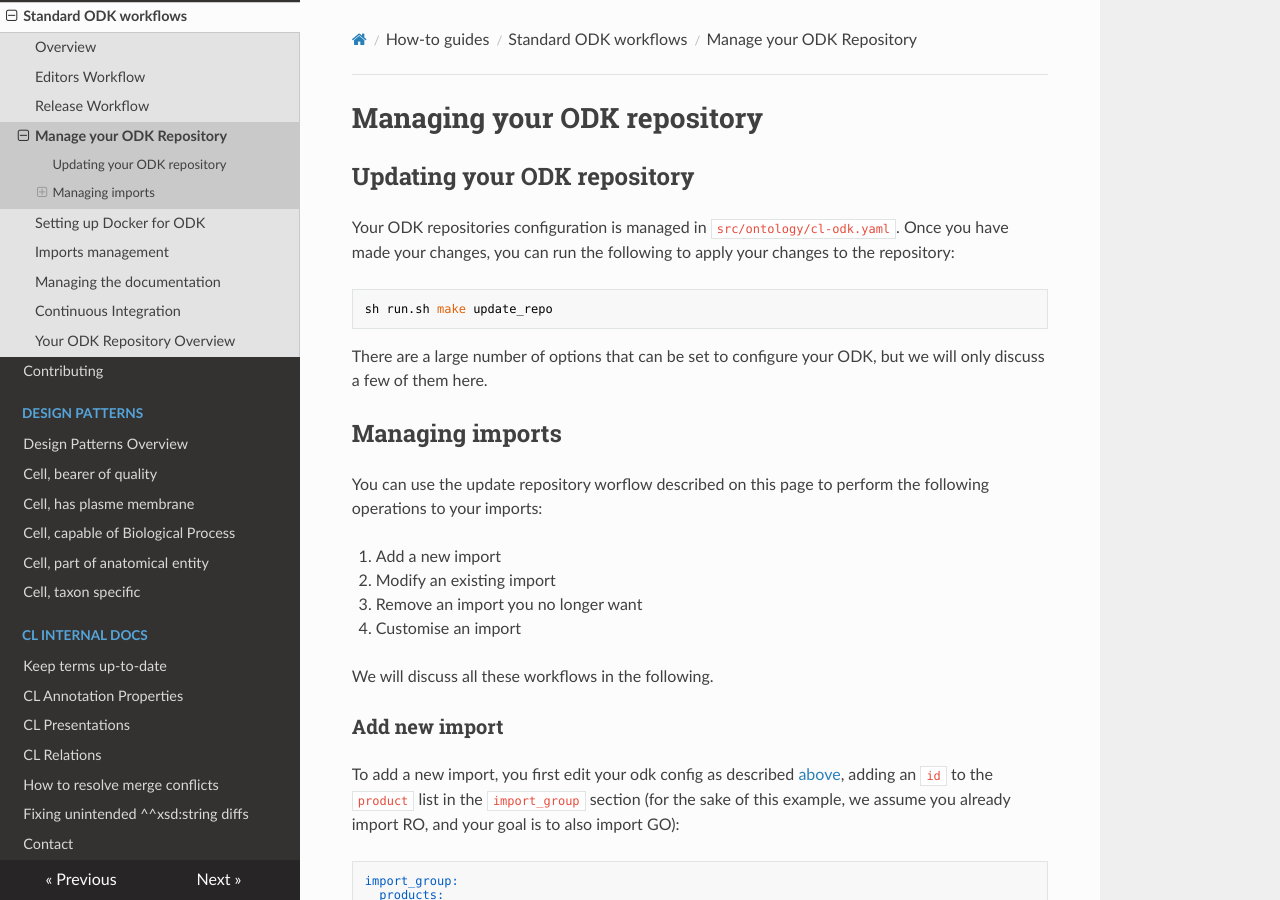
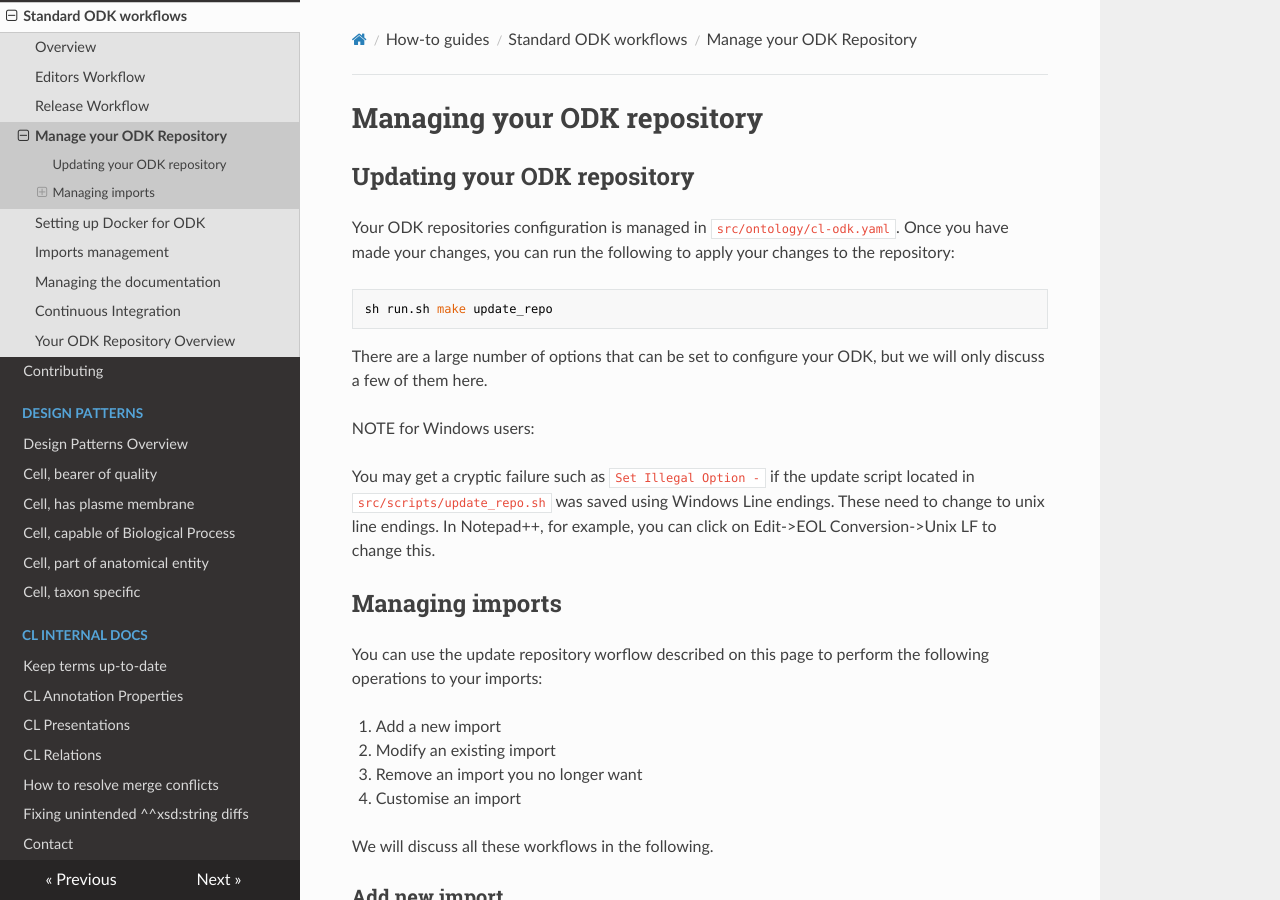
Before and after one commit to obophenotype/cell-ontology, an MkDocs documentation site: the page built from docs/odk-workflows/RepoManagement.md, in a window 1280 px wide and 900 px high. Built offline with MkDocs 1.6.1, drawn with Linux system fonts in a browser that asks for light colours; nearby versions of some CDN libraries.

Commit message:
Update odk

````diff
--- a/docs/odk-workflows/RepoManagement.md
+++ b/docs/odk-workflows/RepoManagement.md
@@ -10,6 +10,12 @@ sh run.sh make update_repo
 ```
 
 There are a large number of options that can be set to configure your ODK, but we will only discuss a few of them here.
+
+NOTE for Windows users:
+
+You may get a cryptic failure such as `Set Illegal Option -` if the update script located in `src/scripts/update_repo.sh`
+was saved using Windows Line endings. These need to change to unix line endings. In Notepad++, for example, you can
+click on Edit->EOL Conversion->Unix LF to change this.
 
 ## Managing imports
 
````
Also changed, not shown: docs/odk-workflows/RepositoryFileStructure.md (+6 -0 lines), 3 other files.
